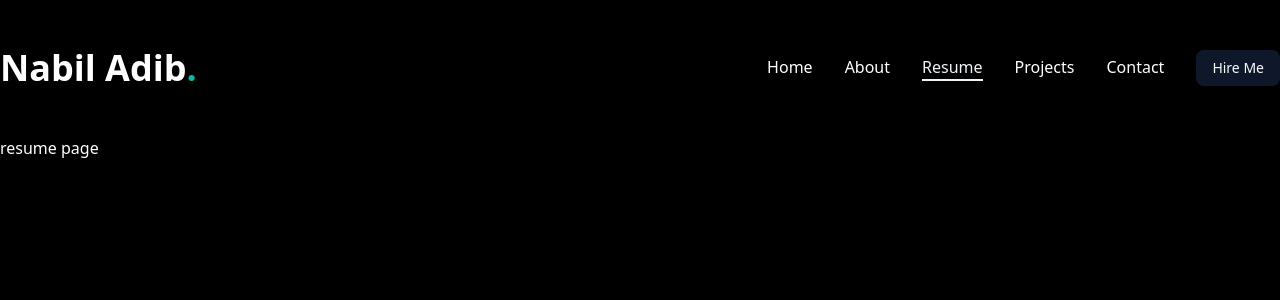
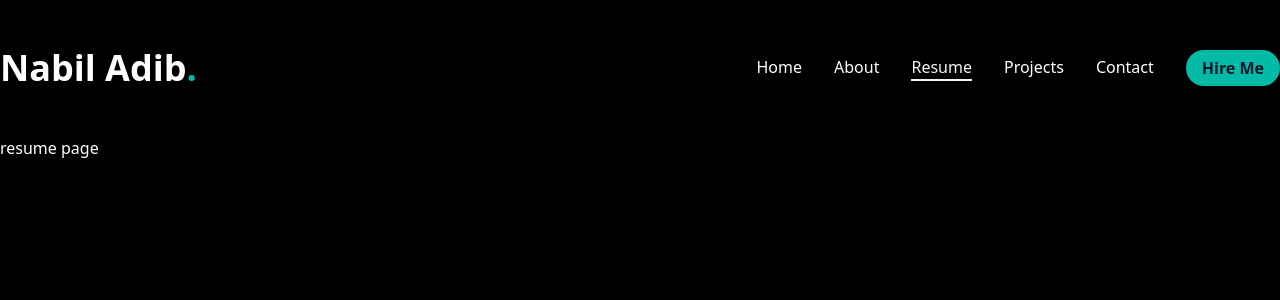
Before and after one commit to nebneb97/nabil-portfolio, a Next.js app: page /resume in a window 1280 px wide. Shown: the top 300 px of the page. Built offline with nearby package versions, Linux system fonts and the light colour scheme.

Commit message:
{commit_message}

```diff
--- a/components/MobileNav.jsx
+++ b/components/MobileNav.jsx
@@ -1,7 +1,7 @@
 "use client";
 import { Sheet, SheetContent, SheetTrigger } from "@/components/ui/sheet";
 import { usePathname } from "next/navigation";
-import { Link } from "next/link";
+import Link from "next/link";
 import { CiMenuFries } from "react-icons/ci";
 
 const links = [
@@ -40,16 +40,18 @@ const MobileNav = () => {
             Nabil<span className="text-teal-500">.</span>
           </h1>
         </div>
-        {/*gov*/}
-        <nav>
+        {/* Navigation Links */}
+        <nav className="flex flex-col items-center space-y-4">
           {links.map((link, index) => {
             return (
               <Link
                 href={link.path}
                 key={index}
-                className={
-                  "text-xl capitalize hover:text-teal-500 transition-all"
-                }
+                className={`${
+                  link.path === pathname
+                    ? "text-teal-500 border-b-2 border-teal-500"
+                    : ""
+                } text-xl capitalize hover:text-teal-500 transition-all`}
               >
                 {link.name}
               </Link>
@@ -61,4 +63,5 @@ const MobileNav = () => {
   );
 };
 
+
 export default MobileNav;
--- a/components/ui/button.jsx
+++ b/components/ui/button.jsx
@@ -1,24 +1,18 @@
-import * as React from "react"
-import { Slot } from "@radix-ui/react-slot"
+import * as React from "react";
+import { Slot } from "@radix-ui/react-slot";
 import { cva } from "class-variance-authority";
 
-import { cn } from "@/lib/utils"
+import { cn } from "@/lib/utils";
 
 const buttonVariants = cva(
-  "inline-flex items-center justify-center gap-2 whitespace-nowrap rounded-md text-sm font-medium transition-[color,box-shadow] disabled:pointer-events-none disabled:opacity-50 [&_svg]:pointer-events-none [&_svg:not([class*='size-'])]:size-4 shrink-0 [&_svg]:shrink-0 outline-none focus-visible:border-ring focus-visible:ring-ring/50 focus-visible:ring-[3px] aria-invalid:ring-destructive/20 dark:aria-invalid:ring-destructive/40 aria-invalid:border-destructive",
+  "inline-flex items-center justify-center  whitespace-nowrap rounded-full text-base font-semibold ring-offset-white transition-colors",
   {
     variants: {
       variant: {
-        default:
-          "bg-primary text-primary-foreground shadow-xs hover:bg-primary/90",
-        destructive:
-          "bg-destructive text-white shadow-xs hover:bg-destructive/90 focus-visible:ring-destructive/20 dark:focus-visible:ring-destructive/40",
+        default: "bg-teal-500 text-primary hover:bg-teal-600-hover",
+        primary: "bg-primary text-white",
         outline:
-          "border border-input bg-background shadow-xs hover:bg-accent hover:text-accent-foreground",
-        secondary:
-          "bg-secondary text-secondary-foreground shadow-xs hover:bg-secondary/80",
-        ghost: "hover:bg-accent hover:text-accent-foreground",
-        link: "text-primary underline-offset-4 hover:underline",
+          "border border-teal-500  bg-transparent hover:bg-teal-500 hover:text-primary",
       },
       size: {
         default: "h-9 px-4 py-2 has-[>svg]:px-3",
@@ -32,23 +26,18 @@ const buttonVariants = cva(
       size: "default",
     },
   }
-)
+);
 
-function Button({
-  className,
-  variant,
-  size,
-  asChild = false,
-  ...props
-}) {
-  const Comp = asChild ? Slot : "button"
+function Button({ className, variant, size, asChild = false, ...props }) {
+  const Comp = asChild ? Slot : "button";
 
   return (
     <Comp
       data-slot="button"
       className={cn(buttonVariants({ variant, size, className }))}
-      {...props} />
+      {...props}
+    />
   );
 }
 
-export { Button, buttonVariants }
+export { Button, buttonVariants };
```
Also changed, not shown: 1 other file (tests, documents, lock files or other folders).
